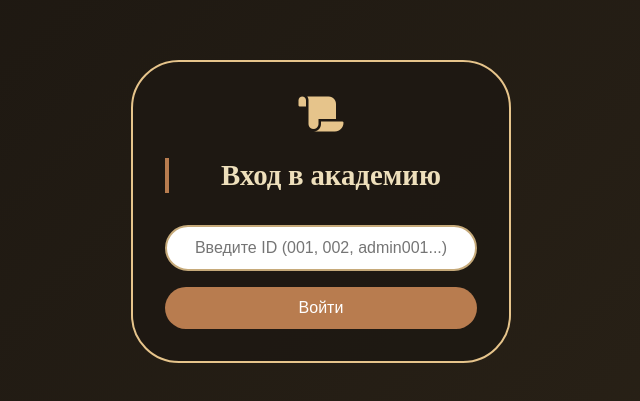
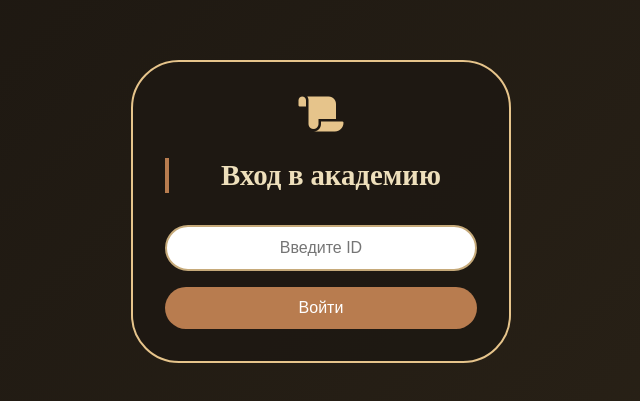
Before and after one commit to MrWertix/historyproject, a website: page index.html in a window 1280 px wide. Shown: the part 189-590 px from the top of the page, without its empty margins (319-959 px from the left). Drawn offline with nearby package versions, Linux system fonts and the light colour scheme.

Commit message:
Update index.html

```diff
--- a/index.html
+++ b/index.html
@@ -171,7 +171,7 @@
     <div class="auth-card">
         <i class="fas fa-scroll" style="font-size: 2.5rem; color: #e6c48b;"></i>
         <h2>Вход в академию</h2>
-        <input type="text" id="authIdInput" placeholder="Введите ID (001, 002, admin001...)" autocomplete="off">
+        <input type="text" id="authIdInput" placeholder="Введите ID" autocomplete="off">
         <button class="auth-btn" id="authEnterBtn">Войти</button>
     </div>
 </div>
```
